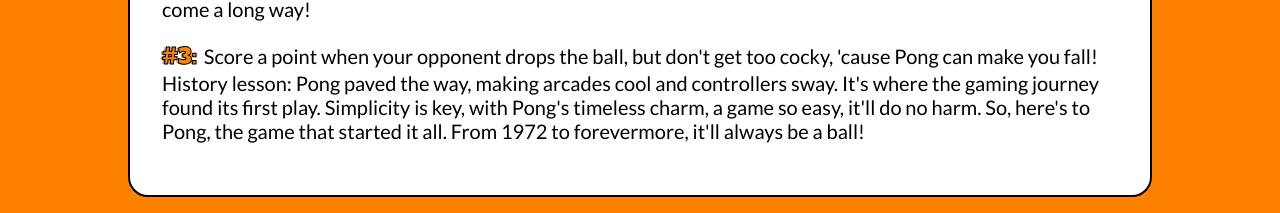
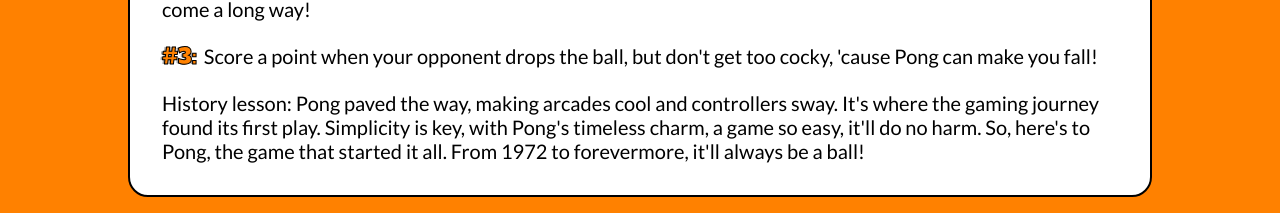
Before and after one commit to 42-team-transcendence/42_ft_transcendence, a React (Create React App) app in the folder client/: page /rules in a window 1280 px wide. Shown: the part 546-759 px from the top of the page. Built offline with nearby package versions, Linux system fonts and the light colour scheme; no server answers; sample sign-in values are in the browser's storage.

Commit message:
ajout ui rules

```diff
--- a/client/src/components/Play/Rules.tsx
+++ b/client/src/components/Play/Rules.tsx
@@ -26,7 +26,7 @@
 				<p><span className="rules-nb">#3: </span>Score a point when your opponent drops the ball, but don't get too cocky, 'cause Pong can make you fall!
 				</p>
 
-				<p className="rules-p">History lesson: Pong paved the way, making arcades cool and controllers sway. It's where the gaming journey found its first play.
+				<p className="rules-p1">History lesson: Pong paved the way, making arcades cool and controllers sway. It's where the gaming journey found its first play.
 					Simplicity is key, with Pong's timeless charm, a game so easy, it'll do no harm.
 					So, here's to Pong, the game that started it all. From 1972 to forevermore, it'll always be a ball!
 				</p>
--- a/client/src/styles/App.css
+++ b/client/src/styles/App.css
@@ -14,7 +14,6 @@
 
 
 .flex{
-	border: 2px solid red;
     display: flex;
     justify-content: space-between;
     align-items: center;
--- a/client/src/styles/Rules.css
+++ b/client/src/styles/Rules.css
@@ -14,6 +14,10 @@
 .rules-p {
     margin-bottom: 20px;
 
+}
+
+.rules-p1 {
+	margin-top: 20px;
 }
 
 .rules-nb {
--- a/client/src/styles/profile/OtherUserProfile.css
+++ b/client/src/styles/profile/OtherUserProfile.css
@@ -2,7 +2,6 @@
 	display: flex;
 	justify-content: center;
 	flex-wrap: wrap;
-	border: 2px solid red;
 	gap: 70px
 }
 
```
